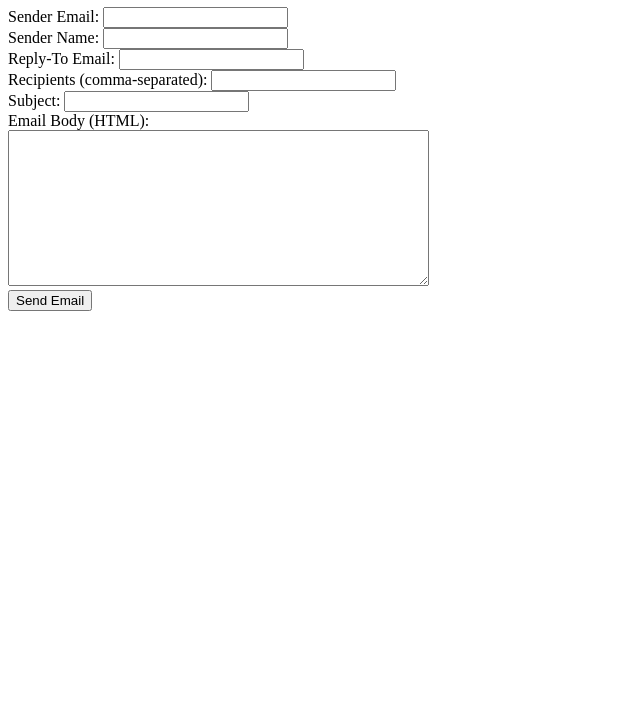
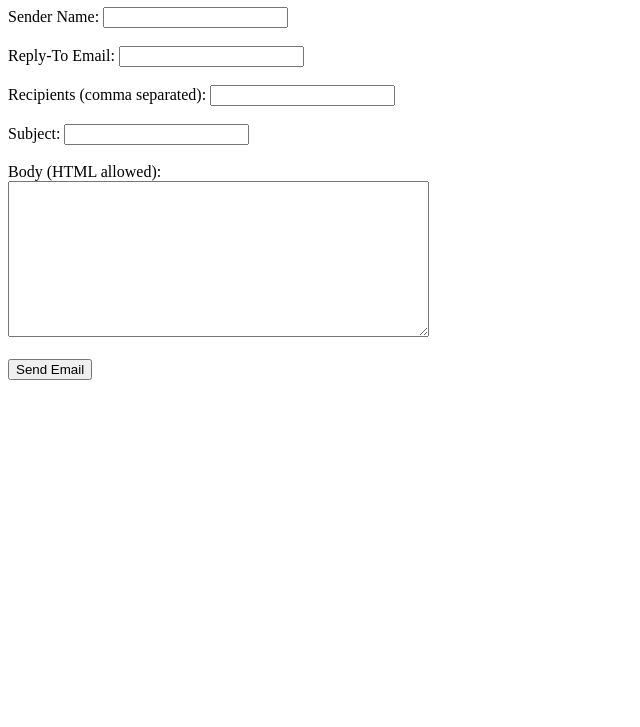
Before and after one commit to Whiterabitneo/SMTP-glitch, a plain HTML site: page template/index.html in a window 1280 px wide. Shown: the part 73-800 px from the top of the page, without its empty margins (0-640 px from the left). Drawn offline with Linux system fonts and the light colour scheme.

Commit message:
Update index.html

```diff
--- a/template/index.html
+++ b/template/index.html
@@ -6,28 +6,24 @@
     <title>Email Sender</title>
 </head>
 <body>
-    <h1>Email Sender Form</h1>
-
-    <form method="POST">
-        <label for="sender_email">Sender Email:</label>
-        <input type="email" id="sender_email" name="sender_email" required><br>
-
+    <h1>Email Sender with Formatting</h1>
+    <form action="/" method="POST">
         <label for="sender_name">Sender Name:</label>
-        <input type="text" id="sender_name" name="sender_name" required><br>
+        <input type="text" id="sender_name" name="sender_name" required><br><br>
 
         <label for="reply_to_email">Reply-To Email:</label>
-        <input type="email" id="reply_to_email" name="reply_to_email"><br>
+        <input type="email" id="reply_to_email" name="reply_to_email" required><br><br>
 
-        <label for="recipients">Recipients (comma-separated):</label>
-        <input type="text" id="recipients" name="recipients" required><br>
+        <label for="recipients">Recipients (comma separated):</label>
+        <input type="text" id="recipients" name="recipients" required><br><br>
 
         <label for="subject">Subject:</label>
-        <input type="text" id="subject" name="subject" required><br>
+        <input type="text" id="subject" name="subject" required><br><br>
 
-        <label for="body">Email Body (HTML):</label><br>
-        <textarea id="body" name="body" rows="10" cols="50"></textarea><br>
+        <label for="body">Body (HTML allowed):</label><br>
+        <textarea id="body" name="body" rows="10" cols="50" required></textarea><br><br>
 
-        <button type="submit">Send Email</button>
+        <input type="submit" value="Send Email">
     </form>
 </body>
 </html>
```
